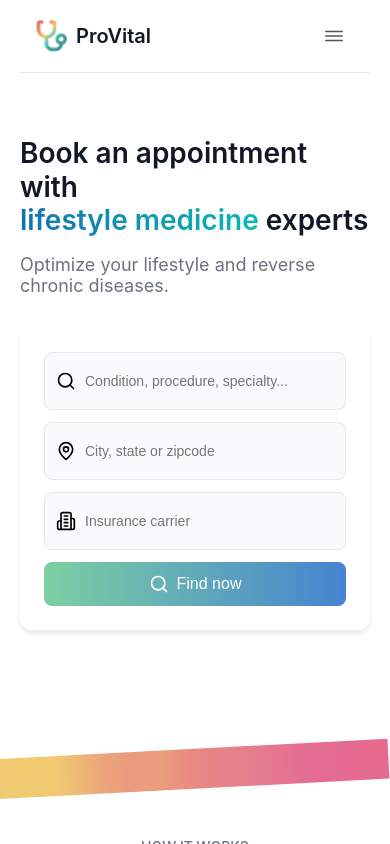
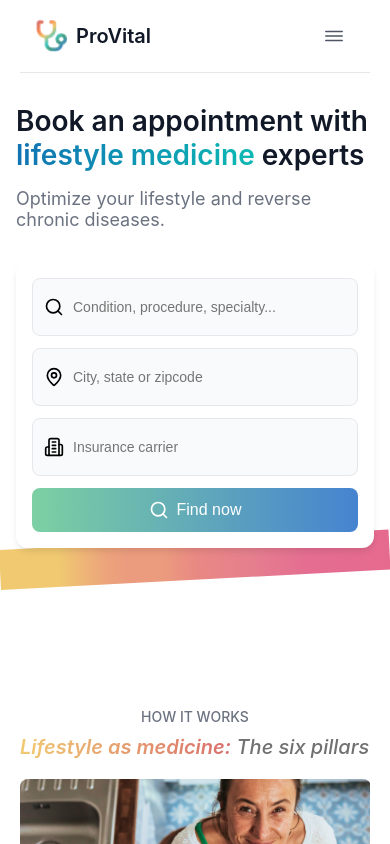
Before and after one commit to Kanishk3813/Proactively_Task, a React (Create React App) app: page / in a window 390 px wide. Shown: the top 844 px of the page. Built offline with nearby package versions, Linux system fonts and the light colour scheme.

Commit message:
major changes

```diff
--- a/src/App.css
+++ b/src/App.css
@@ -2,6 +2,10 @@
   margin: 0;
   padding: 0;
   box-sizing: border-box;
+}
+
+body {
+  overflow-x: hidden;
 }
 
 .app {
@@ -273,6 +277,20 @@
 
 
 /* Hero styles */
+
+.hero-container {
+  position: relative;
+  width: 100vw;
+  overflow: hidden;
+  /* Remove any default margins */
+  margin: 0;
+  /* Ensure it stretches edge to edge */
+  left: 50%;
+  right: 50%;
+  margin-left: -50vw;
+  margin-right: -50vw;
+}
+
 .colored-patch {
   position: absolute;
   bottom: 45px;
@@ -289,9 +307,12 @@
   .hero {
     display: flex;
     flex-direction: row-reverse;
-  padding: 64px 0;
+    padding: 64px 24px;
     gap: 48px;
     position: relative;
+    max-width: 1280px;
+    margin: 0 auto;
+    width: 100%;
   }
 
   .hero-content {
@@ -316,7 +337,6 @@
     -webkit-text-fill-color: transparent;
     background-clip: text;
   }
-
 
   .hero-content p {
     font-size: 18px;
@@ -457,6 +477,67 @@
   100% { transform: translateY(0); }
 }
 
+.colored-patch {
+  position: absolute;
+  left: 0;
+  right: 0;
+  height: 40px;
+  background: linear-gradient(90deg,
+    rgba(240,201,113,1) 0%,
+    rgba(240,201,113,1) 15%,
+    rgba(236,164,123,1) 27%,
+    rgba(235,155,126,1) 33%,
+    rgba(235,155,126,1) 42%,
+    rgba(233,137,131,1) 50%,
+    rgba(229,126,142,1) 65%,
+    rgba(228,109,145,1) 79%,
+    rgba(229,106,142,1) 100%
+  );
+  transform: rotate(-3deg) translateY(50%);
+  transform-origin: bottom left;
+  z-index: 1;
+}
+
+/* Responsive styles */
+@media (max-width: 1024px) {
+  .hero {
+    flex-direction: column;
+    padding: 32px 16px;
+    gap: 32px;
+  }
+
+  .hero-images {
+    display: none;
+  }
+
+  .hero-content {
+    top: 0;
+  }
+
+  .hero-content h1 {
+    font-size: 36px;
+  }
+
+  .search-bar {
+    width: 100%;
+    right: 0;
+    flex-direction: column;
+    padding: 16px;
+  }
+
+  .search-divider {
+    display: none;
+  }
+
+  .find-now {
+    width: 100%;
+  }
+
+  .hero-images {
+    height: 400px;
+  }
+}
+
 
 /* LifestylePillars styles */
 
@@ -571,7 +652,7 @@
 
 .metric {
   position: absolute;
-  top: 16px;
+  top: 60%;
   left: 16px;
   background: white;
   padding: 4px 8px;
@@ -686,6 +767,10 @@
     font-weight: 600;
   }
 
+  .colored-patch {
+    top: 80%;
+  }
+
   .find-now {
     width: 100%;
   }
@@ -700,6 +785,15 @@
 
   .search-divider {
     display: none;
+  }
+
+  .metric {
+    top: 55%;
+    font-size: 12px;
+  }
+
+  .label {
+    font-size: 12px;
   }
 
   .hero-images {
--- a/src/components/Hero.jsx
+++ b/src/components/Hero.jsx
@@ -3,7 +3,7 @@ import { Search, MapPin, Building2 } from "lucide-react";
 
 const Hero = () => {
   return (
-    <>
+    <div className="hero-container">
       <section className="hero">
         <div className="hero-content">
           <h1>
@@ -61,7 +61,7 @@ const Hero = () => {
         </div>
       </section>
       <div className="colored-patch"></div>
-    </>
+      </div>
   );
 };
 
```
Lines whose indentation alone changed are shown as unchanged.
